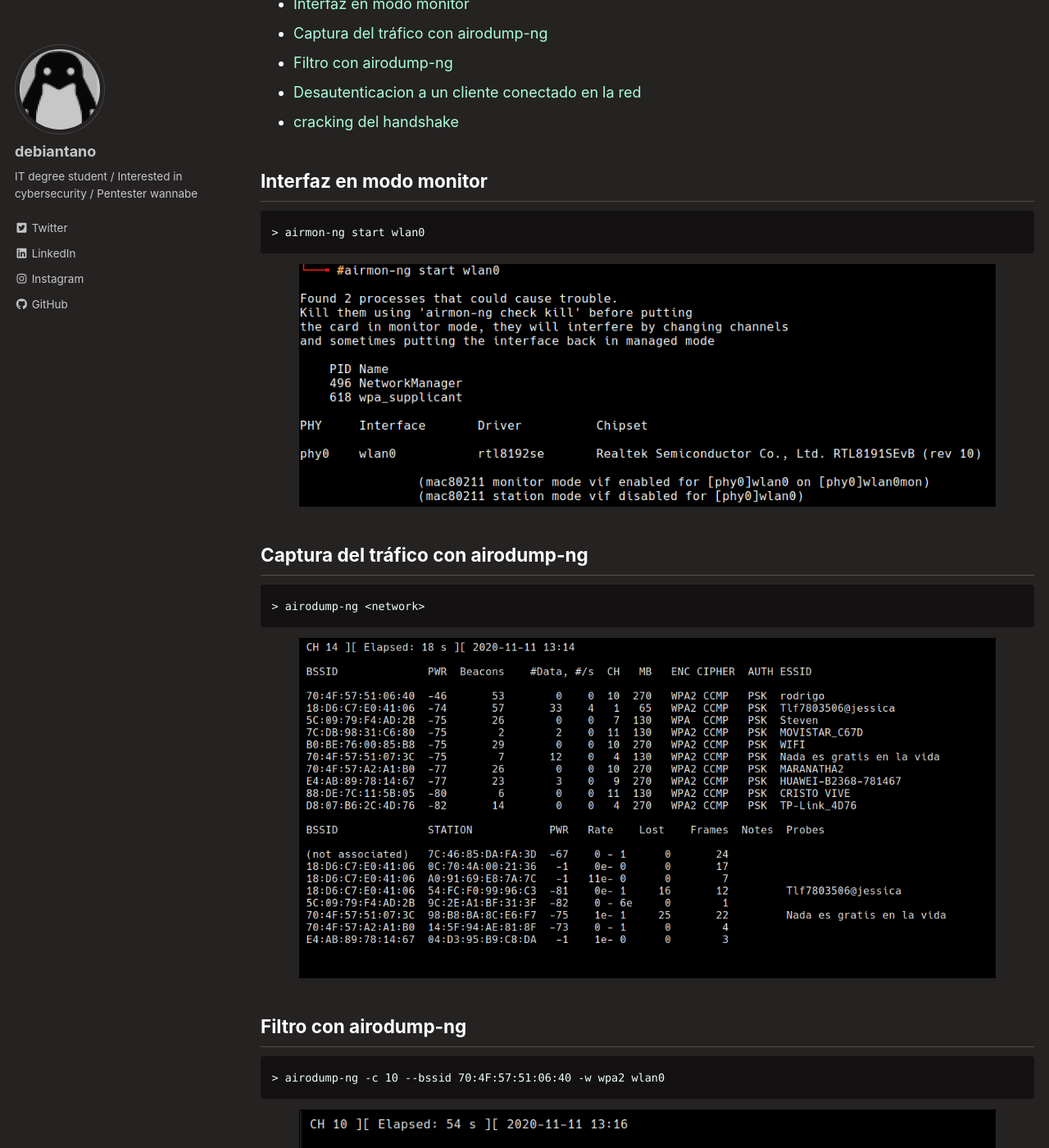
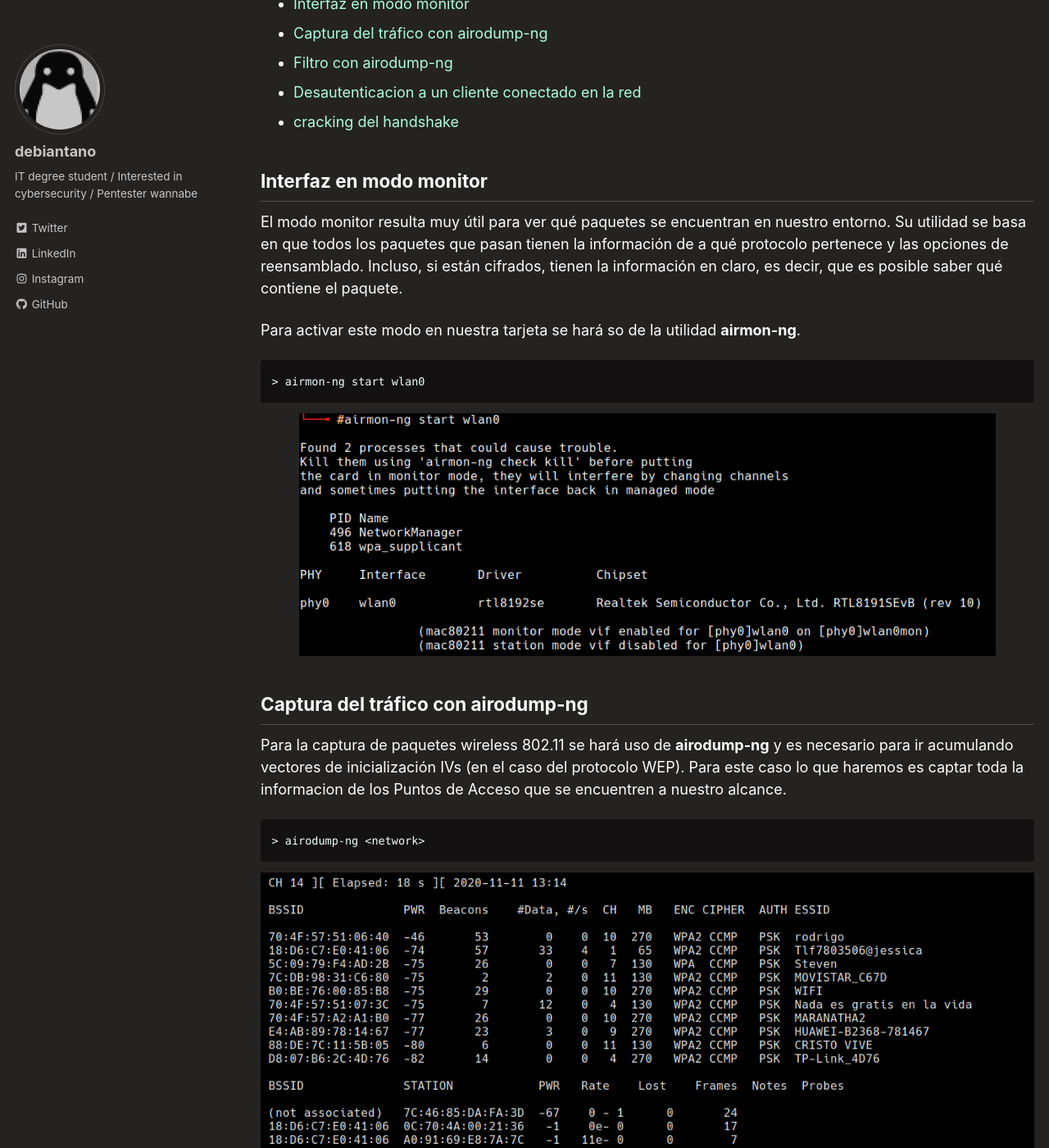
Before and after one commit to debiantano/debiantano.github.io, a Jekyll site: the page built from _posts/2021-04-23-Hacking-WiFi-con-la-suite-de-aircrack.md.md, in a window 1280 px wide and 1400 px high, scrolled down 795 px. Shown: the whole window at 82% size. Built offline with Jekyll 4.4.1, drawn with Linux system fonts in a browser that asks for light colours; cached includes are drawn as plain includes; a script that is not in the unit is left out; some of the changed text lies outside the part shown.

Commit message:
Update 2021-04-23-Hacking-WiFi-con-la-suite-de-aircrack.md.md

````diff
--- a/_posts/2021-04-23-Hacking-WiFi-con-la-suite-de-aircrack.md.md
+++ b/_posts/2021-04-23-Hacking-WiFi-con-la-suite-de-aircrack.md.md
@@ -24,6 +24,9 @@ tags:
 - [ cracking del handshake](#cracking-del-handshake)
 
 ## Interfaz en modo monitor
+El modo monitor resulta muy útil para ver qué paquetes se encuentran en nuestro entorno. Su utilidad se basa en que todos los paquetes que pasan tienen la información de a qué protocolo pertenece y las opciones de reensamblado. Incluso, si están cifrados, tienen la información en claro, es decir, que es posible saber qué contiene el paquete.
+
+Para activar este modo en nuestra tarjeta se hará so de la utilidad **airmon-ng**.
 
 ```
 > airmon-ng start wlan0
@@ -33,12 +36,14 @@ tags:
 </p>
 
 ## Captura del tráfico con airodump-ng
+Para la captura de paquetes wireless 802.11 se hará uso de **airodump-ng** y es necesario para ir acumulando vectores de inicialización IVs (en el caso del protocolo WEP).
+Para este caso lo que haremos es captar toda la informacion de los Puntos de Acceso que se encuentren a nuestro alcance.
 
 ```
 > airodump-ng <network>
 ```
 <p align="center">
-<img src="/assets/images/wpa/2.png" width="90%">
+<img src="/assets/images/wpa/2.png">
 </p>
 
 ## Filtro con airodump-ng
@@ -59,7 +64,7 @@ El objetivo es conseguir que un cliente se conecte nuevamente a la red para que
 ## Cracking del handshake
 Para la fase de crackeo lo más aconsejable en entornos reales es crear nuestros propios diccionarios en base a la información del Punto de Acceso.
 OJO, este ataque siempre tiene que ser con consentimiento del objetivo o cliente, ya que si no estaríamos incurriendo en un delito.
-Herramientaas como cupp, crunch, johnTheRipper son las mas usadas para estos casos.
+Herramientaas como cupp, crunch, johnTheRipper son las mas usadas para la cración de diccionarios.
 <p align="center">
 <img src="/assets/images/wpa/8.png" width="90%">
 </p>
````
